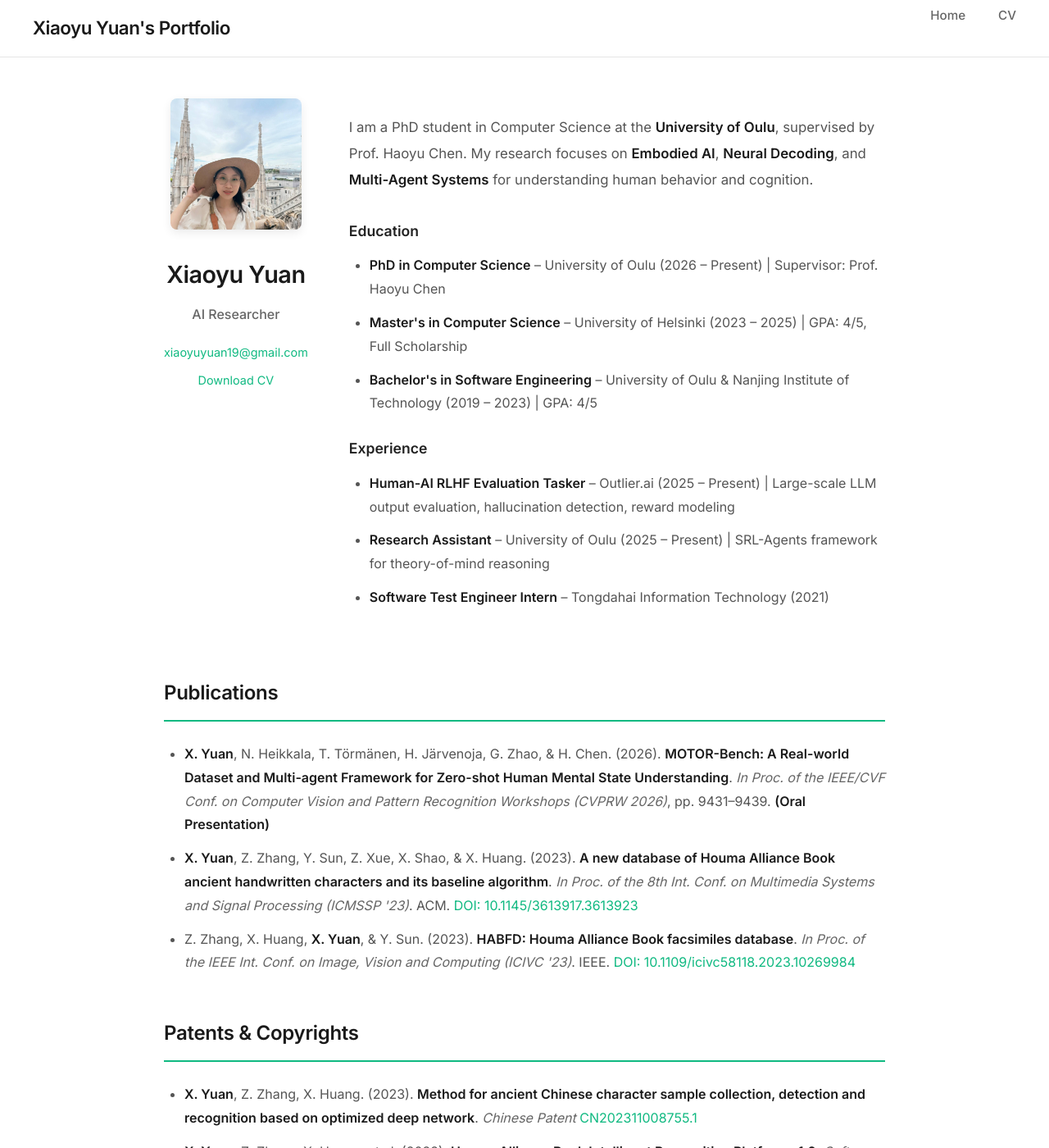
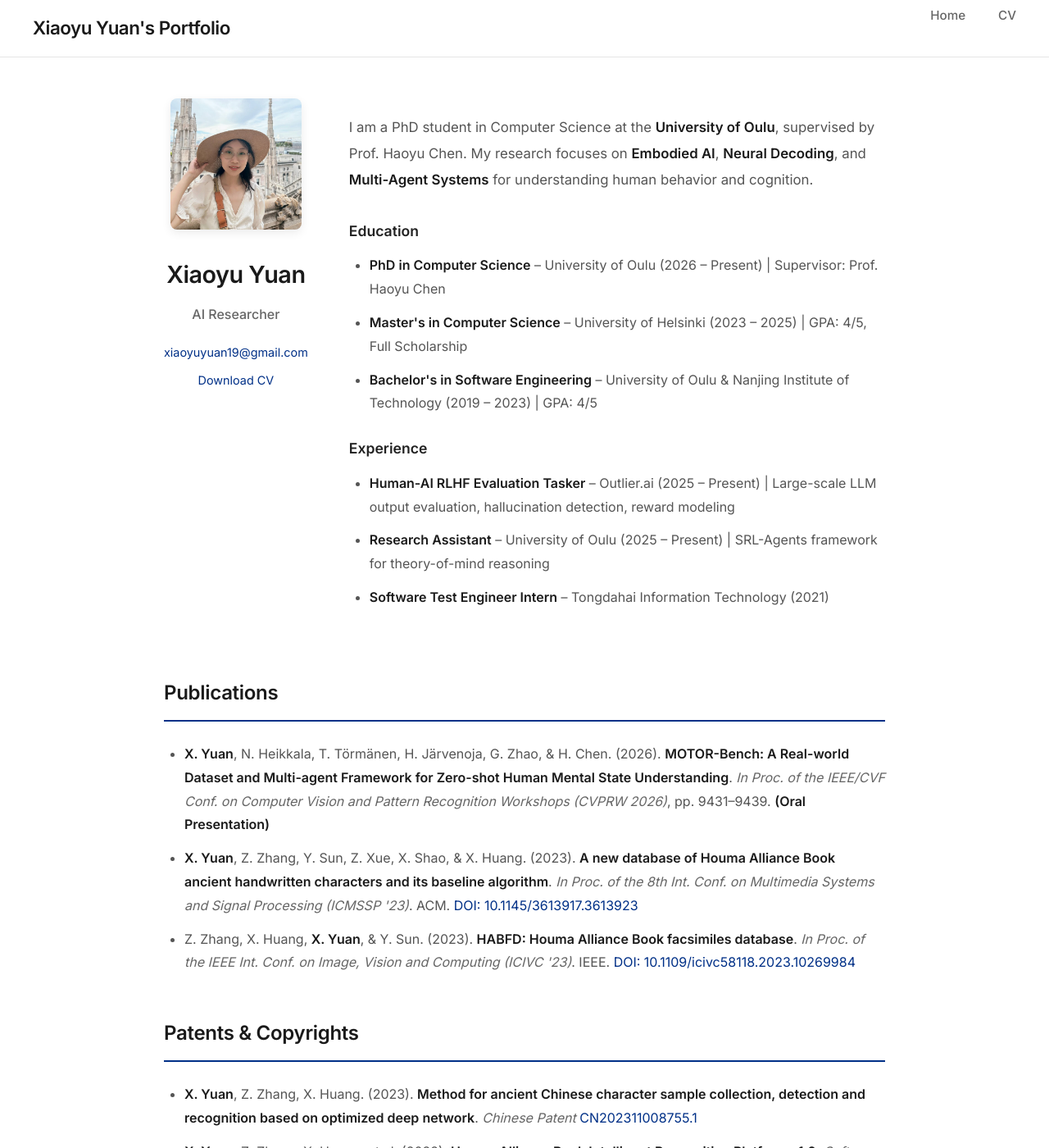
Before and after one commit to XiaoyuYuan19/portfolio, a Jekyll site: the page built from index.md, in a window 1280 px wide and 1400 px high. Shown: the whole window at 82% size. Built offline with Jekyll 4.4.1, drawn with Linux system fonts in a browser that asks for light colours.

Commit message:
Update to Oulu blue theme, replace with cropped profile photo, add correct CVPRW paper link

```diff
--- a/_layouts/default.html
+++ b/_layouts/default.html
@@ -46,7 +46,7 @@
       }
 
       .nav-brand:hover {
-        color: #10b981;
+        color: #003087;
       }
 
       .nav-links {
@@ -66,8 +66,8 @@
       }
 
       .nav-links a:hover {
-        color: #10b981;
-        border-bottom-color: #10b981;
+        color: #003087;
+        border-bottom-color: #003087;
       }
 
       /* Main Container */
@@ -122,7 +122,7 @@
       }
 
       .profile-links a {
-        color: #10b981;
+        color: #003087;
         text-decoration: none;
         font-size: 0.9em;
         transition: color 0.2s;
@@ -157,7 +157,7 @@
         margin-bottom: 25px;
         margin-top: 50px;
         padding-bottom: 12px;
-        border-bottom: 2px solid #10b981;
+        border-bottom: 2px solid #003087;
         letter-spacing: -0.3px;
       }
 
@@ -194,7 +194,7 @@
       }
 
       a {
-        color: #10b981;
+        color: #003087;
         text-decoration: none;
         transition: color 0.2s;
       }
--- a/index.md
+++ b/index.md
@@ -30,7 +30,7 @@ I am Xiaoyu Yuan <span onclick="document.getElementById('name-audio-main').play(
 
 <div class="pub-item">
 <strong>X. Yuan, N. Heikkala, T. Törmänen, H. Järvenoja, G. Zhao, & H. Chen. (2026). MOTOR-Bench: A Real-world Dataset and Multi-agent Framework for Zero-shot Human Mental State Understanding</strong>
-<em>In Proc. of the IEEE/CVF Conf. on Computer Vision and Pattern Recognition Workshops <a href="https://cvprw2026.github.io/" target="_blank"><strong>CVPRW 2026</strong></a>, pp. 9431–9439. <strong>(Oral Presentation)</strong></em>
+<em>In Proc. of the IEEE/CVF Conf. on Computer Vision and Pattern Recognition Workshops <a href="https://openaccess.thecvf.com/content/CVPR2026W/AI4RWC/papers/Yuan_MOTOR-Bench_A_Real-world_Dataset_and_Multi-agent_Framework_for_Zero-shot_Human_CVPRW_2026_paper.pdf" target="_blank"><strong>CVPRW 2026</strong></a>, pp. 9431–9439. <strong>(Oral Presentation)</strong></em>
 </div>
 
 <div class="pub-item">
```
Also changed, not shown: assets/images/profile.jpg.
